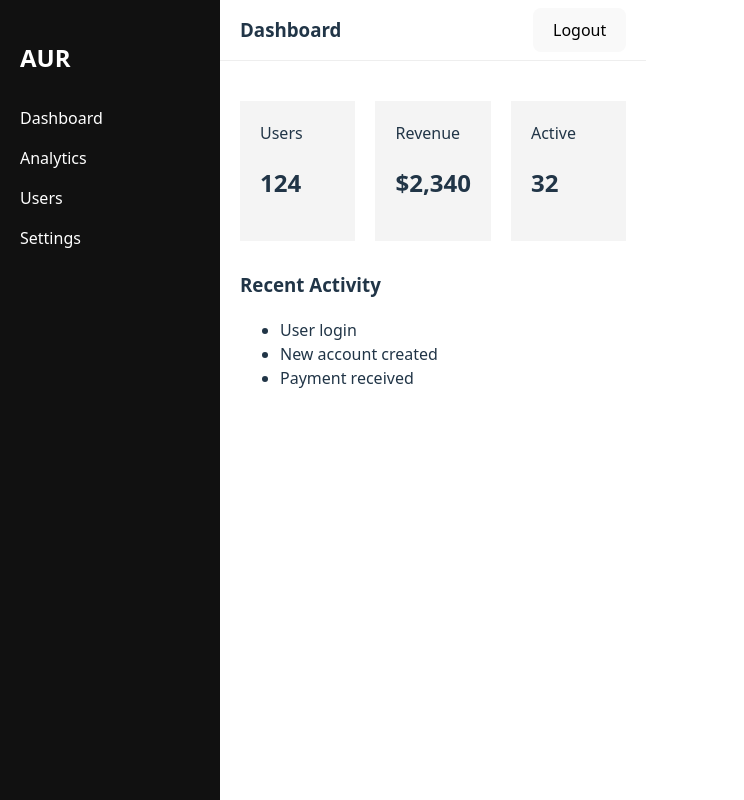
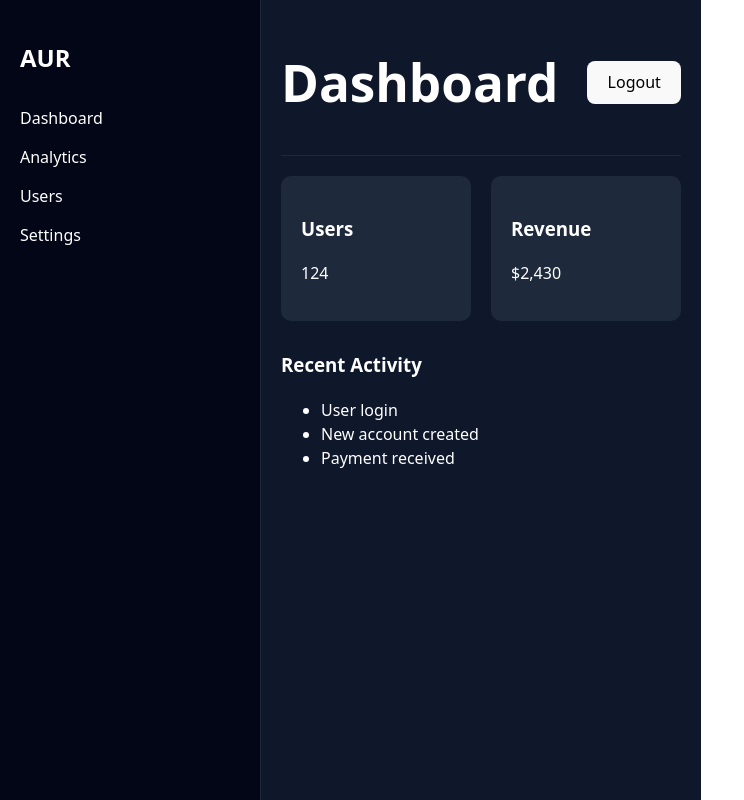
Before and after one commit to aurelgraal4/aur-edentech, a React (Vite) app: page /dashboard in a window 1280 px wide. Shown: the whole page, without its empty margins (0-744 px from the left). Built offline with nearby package versions, Linux system fonts and the light colour scheme; sample sign-in values are in the browser's storage.

Commit message:
dashboard structure v1

```diff
--- a/src/components/dashboard/Sidebar.tsx
+++ b/src/components/dashboard/Sidebar.tsx
@@ -2,19 +2,17 @@ export default function Sidebar() {
       return (
           <div style={{
                 width: "220px",
-                      background: "#111",
-                            color: "white",
-                                  height: "100vh",
+                      background: "#020617",
                             padding: "20px",
-                                              boxSizing: "border-box"
+                                  borderRight: "1px solid #1e293b"
                                       }}>
                                             <h2>AUR</h2>
 
-                                                              <div style={{marginTop:30}}>
-                                                                      <p>Dashboard</p>
-                                                                              <p>Analytics</p>
-                                                                                      <p>Users</p>
-                                                                                              <p>Settings</p>
+                                                  <div style={{ marginTop: "30px", display: "flex", flexDirection: "column", gap: "15px" }}>
+                                                          <span>Dashboard</span>
+                                                                  <span>Analytics</span>
+                                                                          <span>Users</span>
+                                                                                  <span>Settings</span>
                                                                                         </div>
                                                                                             </div>
                                                                                               )
--- a/src/components/dashboard/Stats.tsx
+++ b/src/components/dashboard/Stats.tsx
@@ -1,25 +1,17 @@
 export default function Stats() {
       return (
-          <div style={{
-                display:"grid",
-                      gridTemplateColumns:"repeat(3,1fr)",
-                            gap:"20px",
-                                  marginTop:"20px"
-                                      }}>
-                                            <div style={{background:"#f4f4f4",padding:20}}>
-                                                    Users
-                                                            <h2>124</h2>
-                                                                  </div>
+          <div style={{ display: "flex", gap: "20px" }}>
 
-                                                                        <div style={{background:"#f4f4f4",padding:20}}>
-                                                                                Revenue
-                                                                                        <h2>$2,340</h2>
-                                                                                              </div>
+                      <div style={{ background: "#1e293b", padding: "20px", borderRadius: "10px", width: "150px" }}>
+                              <h3>Users</h3>
+                                      <p>124</p>
+                                            </div>
 
-                                                                                                    <div style={{background:"#f4f4f4",padding:20}}>
-                                                                                                            Active
-                                                                                                                    <h2>32</h2>
-                                                                                                                          </div>
-                                                                                                                              </div>
-                                                                                                                                )
-                                                                                                                                }
+                                                  <div style={{ background: "#1e293b", padding: "20px", borderRadius: "10px", width: "150px" }}>
+                                                          <h3>Revenue</h3>
+                                                                  <p>$2,430</p>
+                                                                        </div>
+
+                                                                            </div>
+                                                                              )
+                                                                              }
--- a/src/components/dashboard/Topbar.tsx
+++ b/src/components/dashboard/Topbar.tsx
@@ -1,19 +1,18 @@
 export default function Topbar() {
       return (
           <div style={{
-                height: "60px",
-                      borderBottom: "1px solid #eee",
                 display: "flex",
+                      justifyContent: "space-between",
                             alignItems: "center",
-                                        justifyContent: "space-between",
-                                              padding: "0 20px"
+                                  borderBottom: "1px solid #1e293b",
+                                        paddingBottom: "10px"
                                             }}>
-                                                        <h3>Dashboard</h3>
+                                                  <h1>Dashboard</h1>
 
                                                         <button
-                                                                      onClick={()=>{
+                                                                onClick={() => {
                                                                           localStorage.removeItem("auth")
-                                                                                          window.location.href="/"
+                                                                                    window.location.href = "/"
                                                                                             }}
                                                                                                   >
                                                                                                           Logout
--- a/src/pages/Dashboard.tsx
+++ b/src/pages/Dashboard.tsx
@@ -5,19 +5,20 @@ import Activity from "../components/dashboard/Activity"
 
 export default function Dashboard() {
   return (
-      <div style={{display:"flex"}}>
+      <div style={{ display: "flex", height: "100vh", background: "#0f172a", color: "white" }}>
 
                   <Sidebar />
 
-                  <div style={{flex:1}}>
-
+                        <div style={{ flex: 1, padding: "20px" }}>
                                 <Topbar />
 
-                                  <div style={{padding:20}}>
+                                        <div style={{ marginTop: "20px" }}>
                                                   <Stats />
+                                                          </div>
+
+                                                                  <div style={{ marginTop: "20px" }}>
                                                                             <Activity />
                                                                                     </div>
-
                                                                                           </div>
 
                                                                                               </div>
```
Lines whose indentation alone changed are shown as unchanged.
